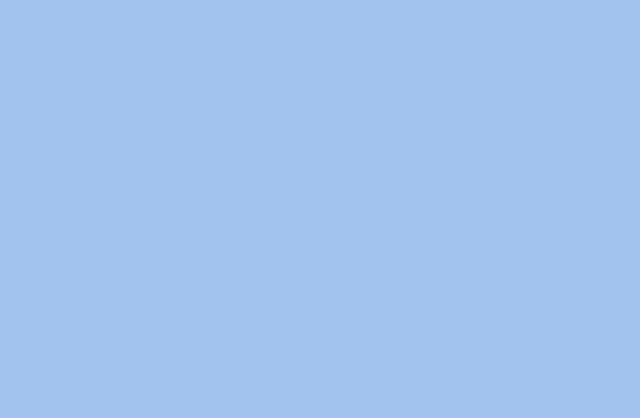
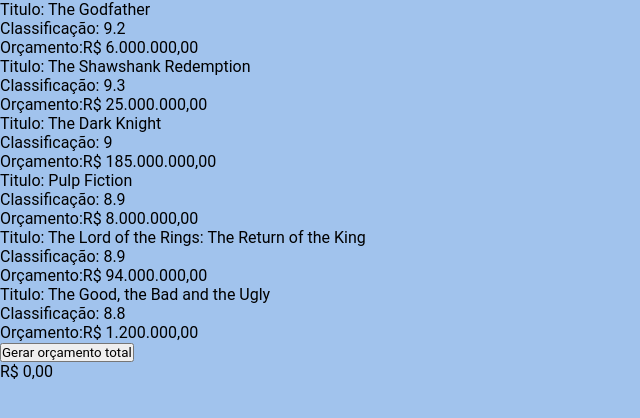
Before and after one commit to luccasqueiroz7/verttice-desafio-junior, a React (Create React App) app: page /desafio/2 in a window 1280 px wide. Shown: the top 418 px of the page, without its empty margins (0-640 px from the left). Built offline with nearby package versions, Linux system fonts and the light colour scheme.

Commit message:
feat/ parte logica do desafio 2 finalizada

```diff
--- /dev/null
+++ b/src/pages/ChallengerTwo/index.jsx
@@ -0,0 +1,75 @@
+import { useState } from "react";
+
+const movies = [
+  {
+    title: "The Godfather",
+    rating: 9.2,
+    budget: 6000000,
+  },
+  {
+    title: "The Shawshank Redemption",
+    rating: 9.3,
+    budget: 25000000,
+  },
+  {
+    title: "The Dark Knight",
+    rating: 9.0,
+    budget: 185000000,
+  },
+  {
+    title: "Pulp Fiction",
+    rating: 8.9,
+    budget: 8000000,
+  },
+  {
+    title: "The Lord of the Rings: The Return of the King",
+    rating: 8.9,
+    budget: 94000000,
+  },
+  {
+    title: "The Good, the Bad and the Ugly",
+    rating: 8.8,
+    budget: 1200000,
+  },
+];
+
+export const ChallengerTwo = () => {
+  const [totalBudget, setTotalBudget] = useState(0);
+
+  function movieBudget() {
+    let budgetMovies = movies.reduce((acc, currentValue) => {
+      return currentValue.rating >= 7 && acc + currentValue.budget;
+    }, 0);
+
+    setTotalBudget(budgetMovies);
+  }
+
+  return (
+    <section>
+      <ul>
+        {movies.map((movie, index) => (
+          <li key={index}>
+            <p>Titulo: {movie.title}</p>
+            <p>Classificação: {movie.rating}</p>
+            <p>
+              Orçamento:
+              {movie.budget.toLocaleString("pt-BR", {
+                minimumFractionDigits: 2,
+                style: "currency",
+                currency: "BRL",
+              })}
+            </p>
+          </li>
+        ))}
+      </ul>
+      <button onClick={movieBudget}>Gerar orçamento total</button>
+      <p>
+        {totalBudget?.toLocaleString("pt-BR", {
+          minimumFractionDigits: 2,
+          style: "currency",
+          currency: "BRL",
+        })}
+      </p>
+    </section>
+  );
+};
--- a/src/routes/index.jsx
+++ b/src/routes/index.jsx
@@ -1,5 +1,6 @@
 import { Route, Switch } from "react-router-dom";
 import { ChallengerOne } from "../pages/ChallengerOne";
+import { ChallengerTwo } from "../pages/ChallengerTwo";
 import { HomePage } from "../pages/HomePage";
 
 export const Routes = () => {
@@ -11,6 +12,9 @@
       <Route path="/desafio/1/">
         <ChallengerOne />
       </Route>
+      <Route path="/desafio/2/">
+        <ChallengerTwo />
+      </Route>
     </Switch>
   );
 };
```
